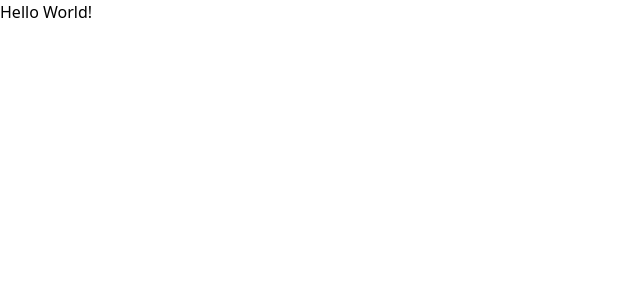
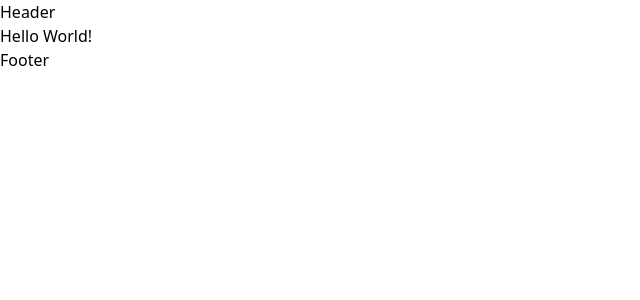
Before and after one commit to estuhub/prismic-flowrise, a Next.js app: page / in a window 1280 px wide. Shown: the top 300 px of the page, without its empty margins (0-640 px from the left). Built offline with nearby package versions, Linux system fonts and the light colour scheme.

Commit message:
feat: Add fallback metadata to layout

```diff
--- a/src/app/layout.tsx
+++ b/src/app/layout.tsx
@@ -2,6 +2,7 @@ import type { Metadata } from "next";
 import clsx from "clsx";
 import { Nunito, Nunito_Sans } from "next/font/google";
 import "./globals.css";
+import { createClient } from "@/prismicio";
 
 const nunito = Nunito({
   subsets: ["latin"],
@@ -15,10 +16,19 @@ const nunitoSans = Nunito_Sans({
   display: "swap",
 });
 
-export const metadata: Metadata = {
-  title: "Create Next App",
-  description: "Generated by create next app",
-};
+export async function generateMetadata(): Promise<Metadata> {
+  const client = createClient();
+  const { data } = await client.getSingle("settings");
+
+  return {
+    title: data.site_title || "Flowrise fallback",
+    description:
+      data.meta_description || "Flowrise is the relaxing app for you",
+    openGraph: {
+      images: [data.og_image.url || ""],
+    },
+  };
+}
 
 export default function RootLayout({
   children,
@@ -27,7 +37,11 @@ export default function RootLayout({
 }>) {
   return (
     <html lang="en" className={clsx(nunito.variable, nunitoSans.variable)}>
-      <body>{children}</body>
+      <body>
+        <header>Header</header>
+        {children}
+        <footer>Footer</footer>
+      </body>
     </html>
   );
 }
```
